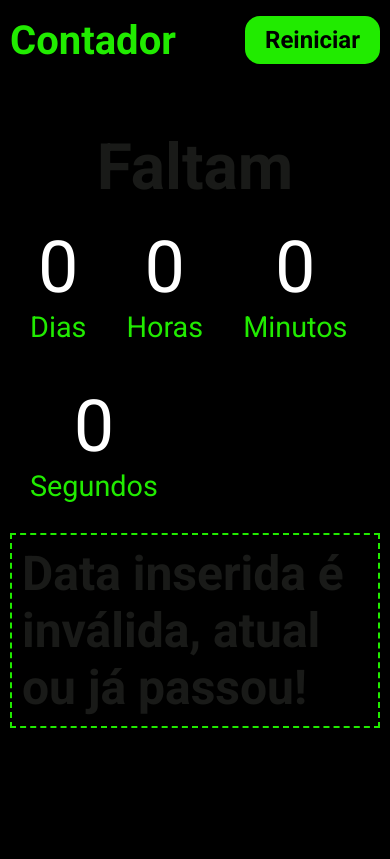
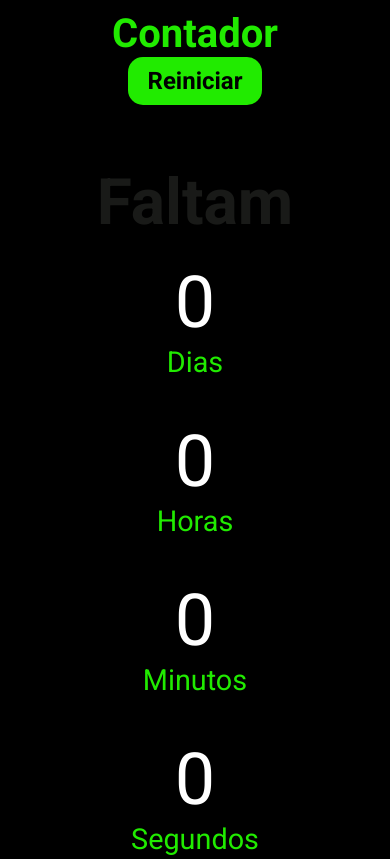
Before and after one commit to dhayananascimento/DevChallenge-contador, a plain HTML site: page contador.html in a window 390 px wide. Shown: the top 859 px of the page. Drawn offline with Linux system fonts and the light colour scheme.

Commit message:
responsividade tela contador

```diff
--- a/contador.css
+++ b/contador.css
@@ -62,8 +62,7 @@ body {
     width: 100%;
     padding: 10px;
     overflow-y: auto;
-    height: calc(100vh - 80px);
-
+    height: auto;
     display: flex;
     align-items: center;
     flex-direction: column;
@@ -107,3 +106,21 @@ body {
     border: 2px dashed var(--verde);
     display: none;
 }
+
+@media (max-width:600px) {
+    .cabecalho {
+        height: auto;
+        padding: 10px;
+        background-color: transparent;
+
+        display: flex;
+        flex-direction: column;
+        align-items: center;
+        justify-content: center;
+    }
+    .tempo {
+        display: flex;
+        flex-direction: column;
+        flex-wrap: wrap;
+    }
+}
```
